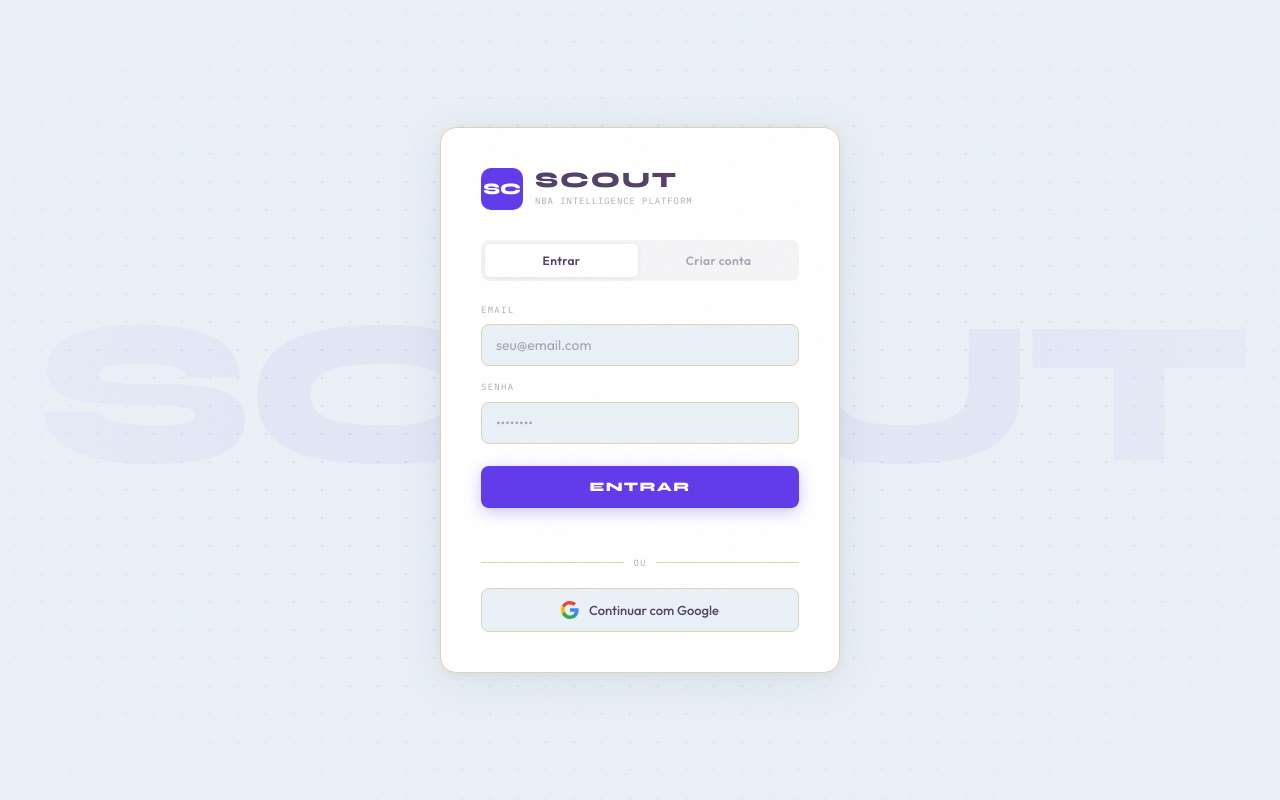
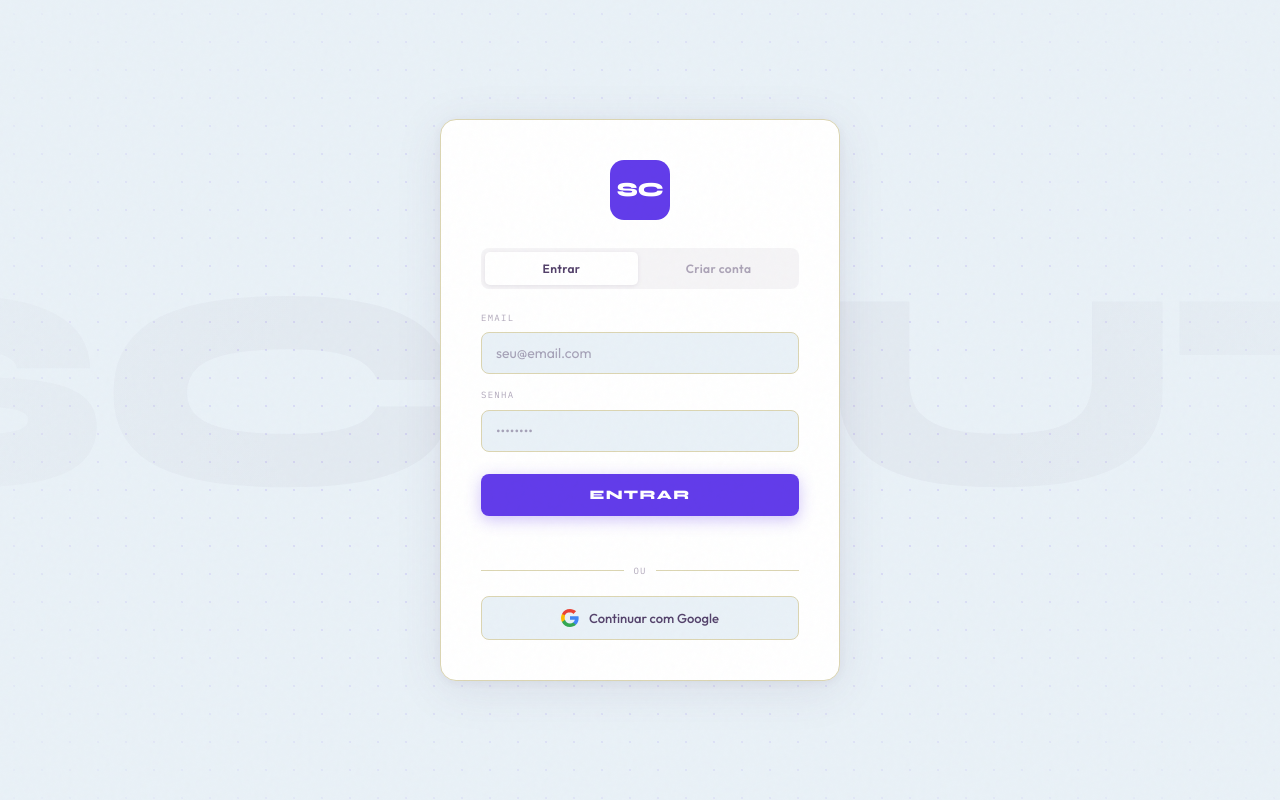
Before and after one commit to galeazzofs/metodo-tilio-nba, a website: page static/index.html in a window 1280 px wide. Drawn offline with nearby package versions, Linux system fonts and the light colour scheme; no server answers.

Commit message:
feat(auth): editorial login — brand mark hero, larger watermark
Co-Authored-By: Claude Sonnet 4.6 <noreply@anthropic.com>

```diff
--- a/static/index.html
+++ b/static/index.html
@@ -118,9 +118,9 @@
       position: absolute;
       font-family: var(--font-brand);
       font-weight: 900;
-      font-size: clamp(90px, 16vw, 220px);
+      font-size: clamp(140px, 22vw, 320px);
       letter-spacing: -0.04em;
-      color: rgba(98,60,234,0.05);
+      color: rgba(84,66,107,0.04);
       user-select: none; pointer-events: none;
       top: 50%; left: 50%;
       transform: translate(-50%, -52%);
@@ -139,29 +139,17 @@
     }
 
     .auth-logo {
-      display: flex; align-items: center; gap: 12px;
-      margin-bottom: 30px;
+      display: flex; justify-content: center;
+      margin-bottom: 28px;
     }
 
     .auth-logo-mark {
-      width: 42px; height: 42px; border-radius: 10px;
+      width: 60px; height: 60px; border-radius: 14px;
       background: var(--majorelle-blue);
       display: flex; align-items: center; justify-content: center;
-      font-family: var(--font-brand); font-weight: 900; font-size: 16px;
+      font-family: var(--font-brand); font-weight: 900; font-size: 20px;
       color: #ffffff; flex-shrink: 0;
       letter-spacing: -0.02em;
-    }
-
-    .auth-logo-name {
-      font-family: var(--font-brand); font-weight: 800;
-      font-size: 22px; letter-spacing: 0.08em; line-height: 1;
-      color: var(--vintage-grape);
-    }
-
-    .auth-logo-sub {
-      font-family: var(--font-mono); font-size: 9px;
-      color: var(--muted); letter-spacing: 0.1em; margin-top: 3px;
-      text-transform: uppercase;
     }
 
     .auth-toggle {
@@ -1117,10 +1105,6 @@
   <div class="auth-card">
     <div class="auth-logo">
       <div class="auth-logo-mark">SC</div>
-      <div>
-        <div class="auth-logo-name">SCOUT</div>
-        <div class="auth-logo-sub">NBA Intelligence Platform</div>
-      </div>
     </div>
 
     <div class="auth-toggle">
```
